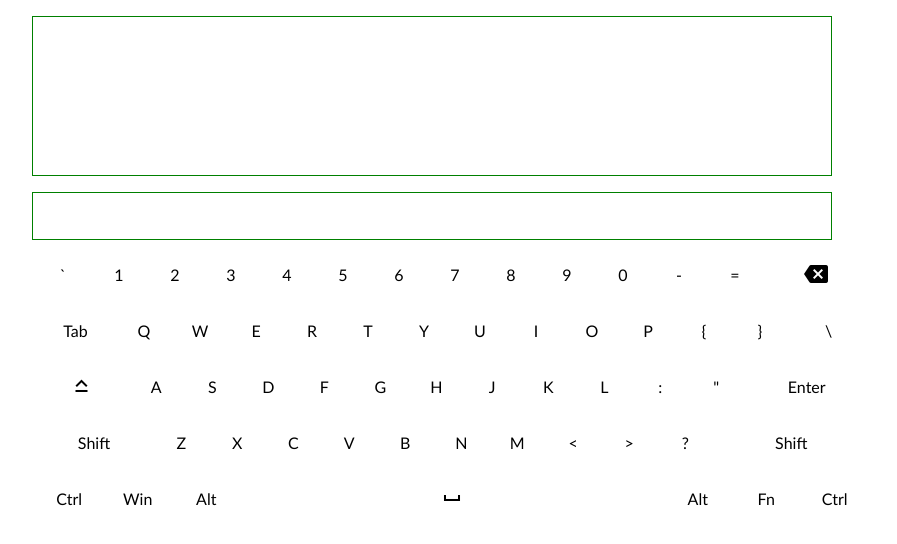
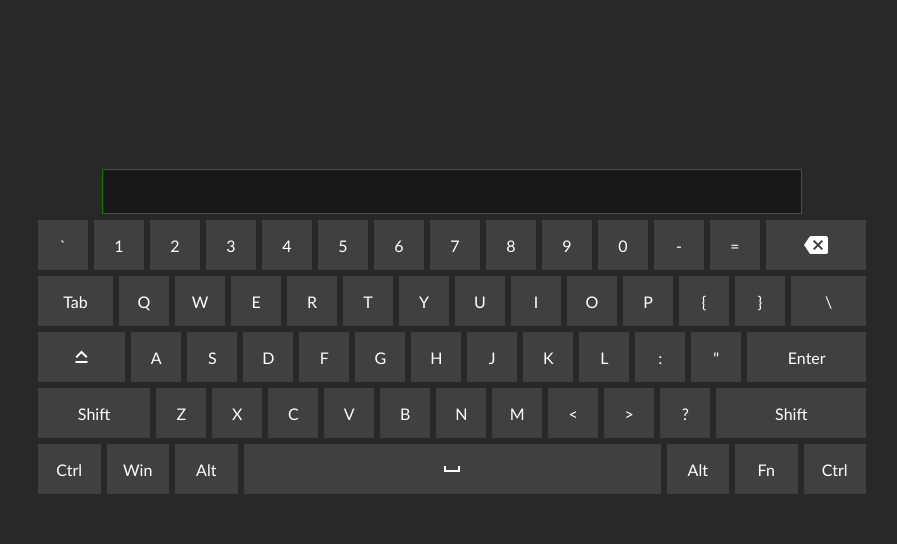
Before and after one commit to imvincenth/Layout-Trainer, a website built with webpack: page index.html in a window 1280 px wide. Shown: the whole page, without its empty margins (188-1085 px from the left). Built offline with nearby package versions, Linux system fonts and the light colour scheme; no server answers.

Commit message:
Added dark mode palette for easier readability

```diff
--- a/src/styles/body.css
+++ b/src/styles/body.css
@@ -5,14 +5,16 @@
 }
 
 body {
+    font-family: 'Gill Sans', 'Gill Sans MT', Calibri, 'Trebuchet MS', sans-serif;
+    transition: 0.2s;
+    background-color: #282828;
+    color: white;
+}
+
+.main {
     display: flex;
     justify-content: center;
     align-items: center;
-    font-family: 'Gill Sans', 'Gill Sans MT', Calibri, 'Trebuchet MS', sans-serif;
-    transition: 0.2s;
-}
-
-.main {
     flex-direction: column;
     height: 500px;
 }
--- a/src/styles/keyboard.css
+++ b/src/styles/keyboard.css
@@ -3,6 +3,7 @@
     max-width: 900px;
     flex-direction: column;
     padding: 3px;
+    background-color: transparent;
 }
 
 .row {
@@ -18,6 +19,7 @@
     transition: 0.2s;
     width: 50px;
     height: 50px;
+    background-color: #404040;
 }
 
 .backspace_key {
--- a/src/styles/text.css
+++ b/src/styles/text.css
@@ -1,16 +1,16 @@
 .text_display {
     width: 100%;
-    max-width: 800px;
+    max-width: 700px;
     height: 10rem;
-    margin-top: 1rem;
+    margin-top: 5rem;
     margin-bottom: 1rem;
-    border: 1px solid green;
+    font-size: 25px;
 }
 
 .text_input {
     width: 100%;
-    max-width: 800px;
-    height: 3rem;
+    max-width: 700px;
+    height: 5rem;
     margin: auto;
     white-space: pre;
     overflow-x: hidden;
@@ -20,7 +20,8 @@
     padding: 0.4rem 0.7rem;
     font-family: 'Gill Sans', 'Gill Sans MT', Calibri, 'Trebuchet MS', sans-serif;
     font-size: 25px;
-    background-color: transparent;
+    color: white;
+    background-color: #181818;
 }
 
 .text_input:focus {
```
Also changed, not shown: dist/main.css.
